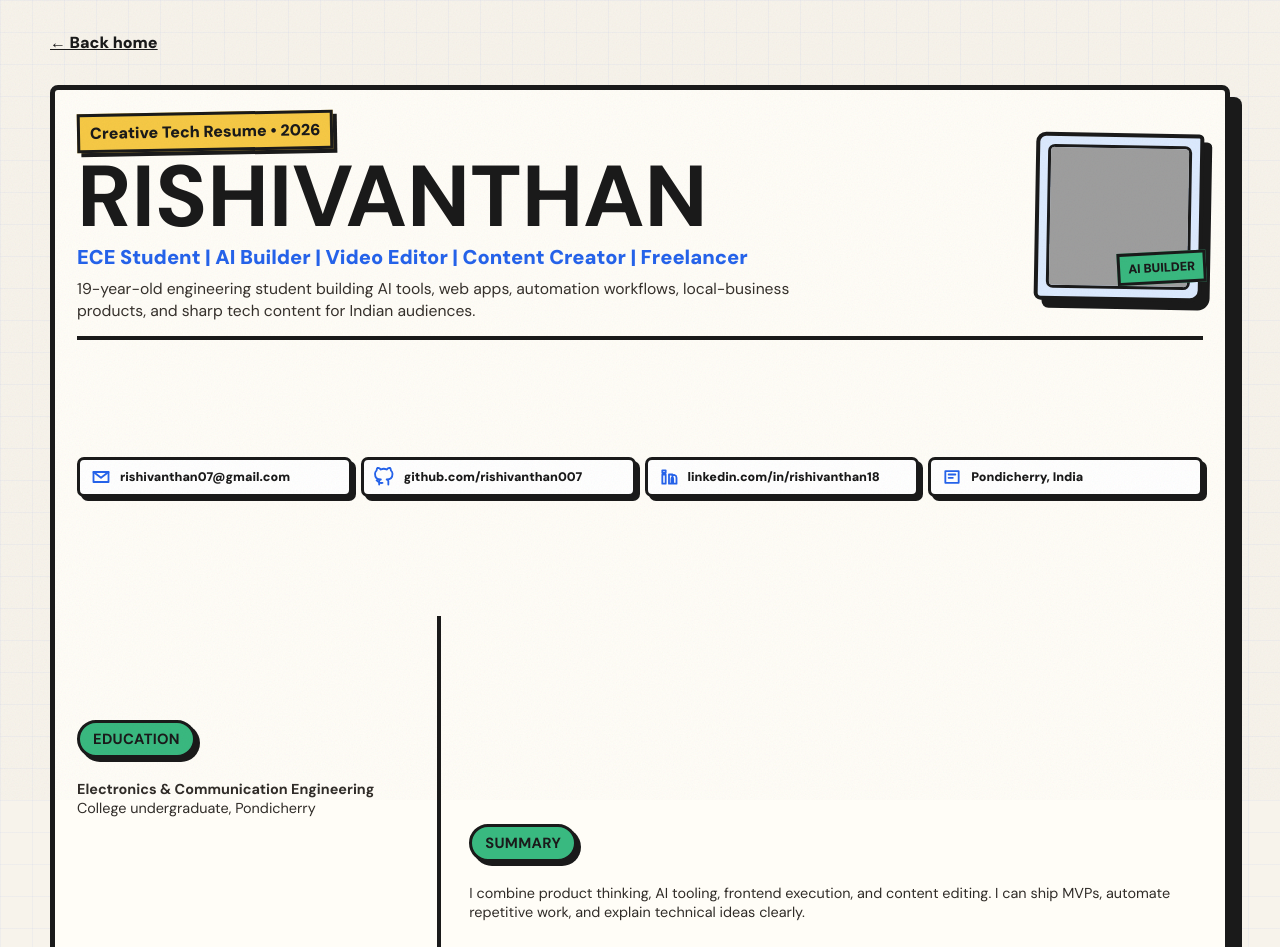
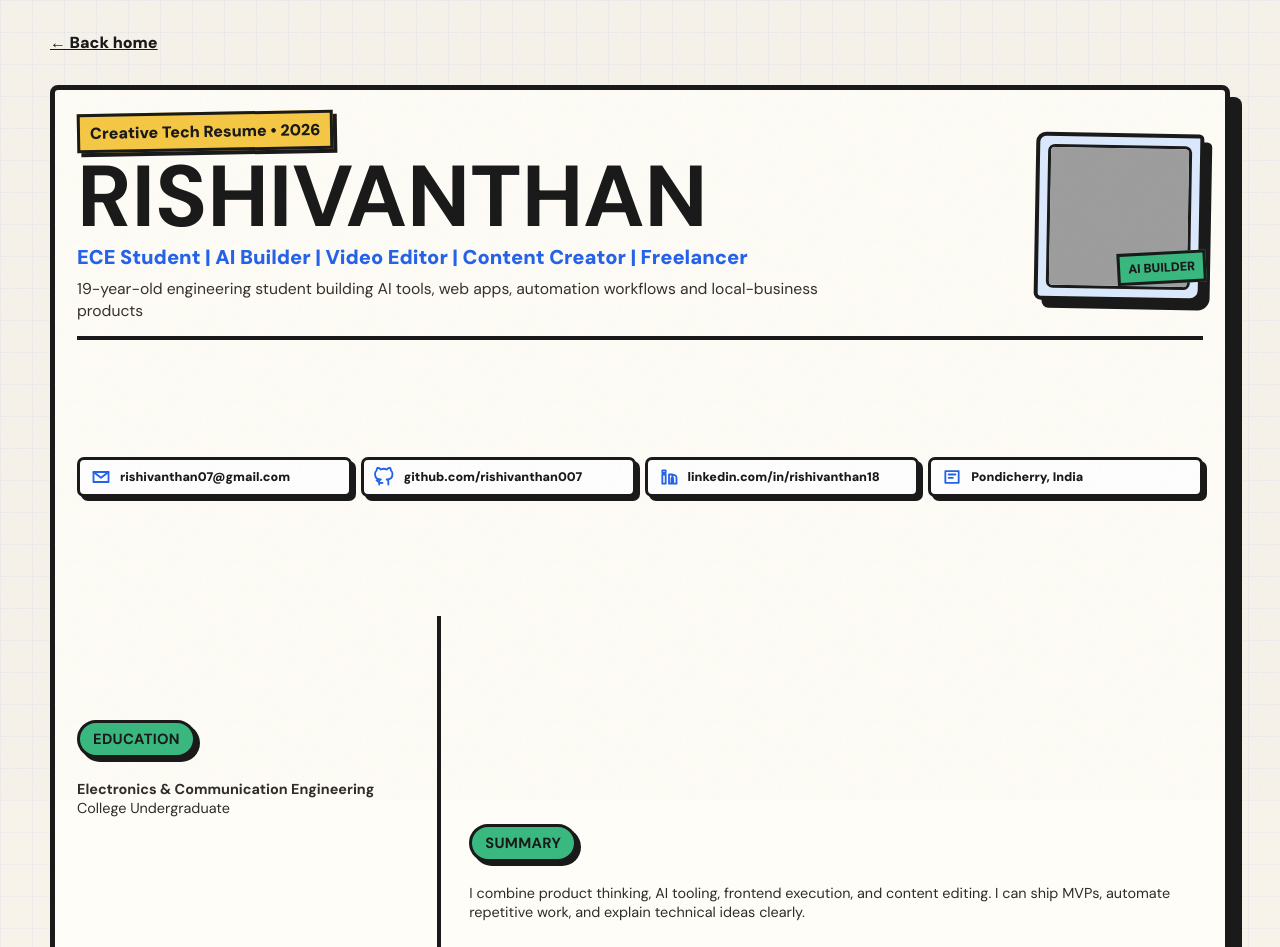
Before and after one commit to rishivanthan007/Portfolio, a plain HTML site: page resume.html in a window 1280 px wide. Shown: the top 947 px of the page. Drawn offline with Linux system fonts and the light colour scheme; grey boxes are pictures that could not be loaded.

Commit message:
Revise resume content for clarity and updates
Updated resume summary and education details for clarity. Changed content creation description to reflect creative workflows.

```diff
--- a/resume.html
+++ b/resume.html
@@ -24,8 +24,8 @@
             <h1>Rishivanthan</h1>
             <p class="resume-role">ECE Student | AI Builder | Video Editor | Content Creator | Freelancer</p>
             <p class="resume-summary">
-              19-year-old engineering student building AI tools, web apps, automation workflows,
-              local-business products, and sharp tech content for Indian audiences.
+              19-year-old engineering student building AI tools, web apps, automation workflows and
+              local-business products
             </p>
           </div>
 
@@ -60,7 +60,7 @@
           <aside class="resume-left">
             <section class="resume-section">
               <h2>Education</h2>
-              <p><strong>Electronics & Communication Engineering</strong><br />College undergraduate, Pondicherry</p>
+              <p><strong>Electronics & Communication Engineering</strong><br />College Undergraduate</p>
             </section>
 
             <section class="resume-section">
@@ -130,7 +130,7 @@
                 <div>
                   <svg viewBox="0 0 40 40" aria-hidden="true"><path d="M8 28c9-1 15-7 18-17l6 4c-5 10-13 16-24 17z" /><path d="M13 25l5 7" /></svg>
                   <strong>Content Creation</strong>
-                  <span>AI, cybersecurity, tech explainers.</span>
+                  <span>Creative Workflows and Cinematics </span>
                 </div>
                 <div>
                   <svg viewBox="0 0 40 40" aria-hidden="true"><path d="M10 12h20v16H10z" /><path d="M15 18h10M15 23h6M30 16l5-3v14l-5-3" /></svg>
```
